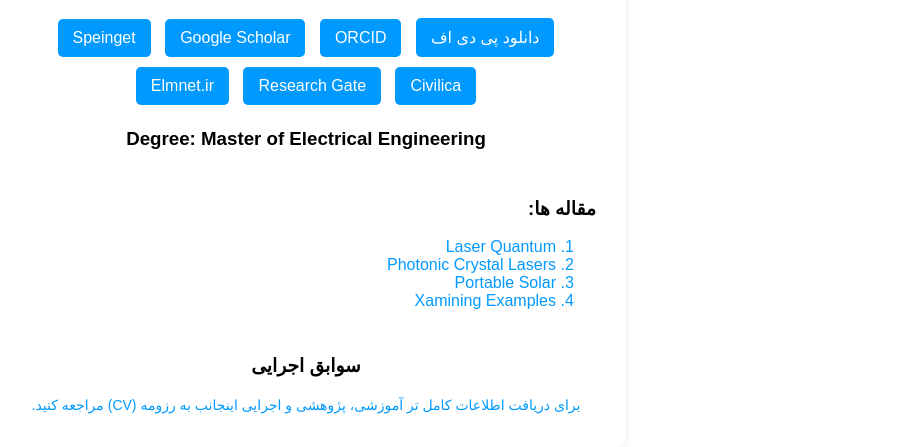
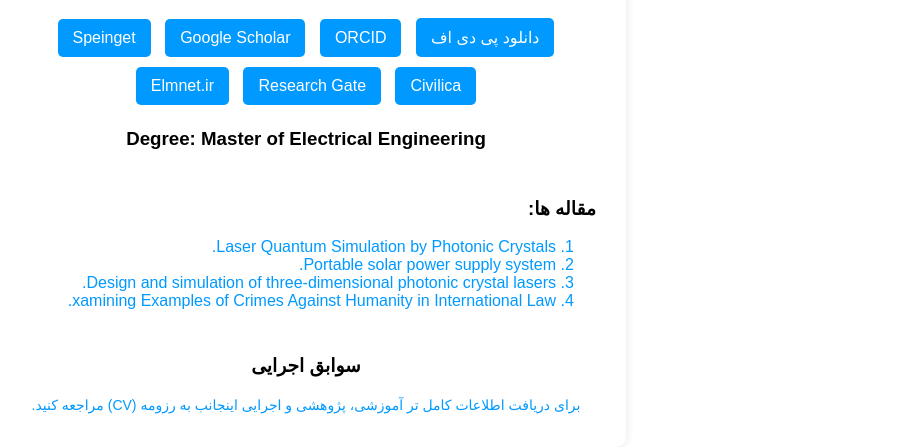
Before and after one commit to meahura/FZPI, a plain HTML site: page index.html in a window 1280 px wide. Shown: the part 437-884 px from the top of the page, without its empty margins (334-1240 px from the left). Drawn offline with Linux system fonts and the light colour scheme.

Commit message:
Update index.html
more description

```diff
--- a/index.html
+++ b/index.html
@@ -108,10 +108,11 @@
             <h3>مقاله ها:</h3>
             <ol>
 
-                <a href="pdf/Laser Quantum .pdf" download="Laser Quantum .pdf"> <li>Laser Quantum</li> </a>
-                <a href="pdf/Photonic crystal lasers .pdf" download="Photonic crystal lasers .pdf"> <li>Photonic Crystal Lasers</li> </a>
-                <a href="pdf/Portable solar .pdf" download="Portable solar .pdf"> <li>Portable Solar</li> </a>
-                <a href="pdf/Xamining Examples .pdf" download="Xamining Examples .pdf"> <li>Xamining Examples</li> </a>
+                <a href="pdf/Laser Quantum .pdf" download="Laser Quantum .pdf"> <li>Laser Quantum Simulation by Photonic Crystals.</li> </a>
+                <a href="pdf/Photonic crystal lasers .pdf" download="Photonic crystal lasers .pdf"> <li>Portable solar power supply system.</li> </a>
+                <a href="pdf/Portable solar .pdf" download="Portable solar .pdf"> <li>Design and simulation of three-dimensional photonic crystal lasers.</li> </a>
+                <a href="pdf/Xamining Examples .pdf" download="Xamining Examples .pdf"> <li>xamining Examples of Crimes Against Humanity in
+International Law.</li> </a>
             </ol>
         </div>
         <h3>سوابق اجرایی</h3>
```
